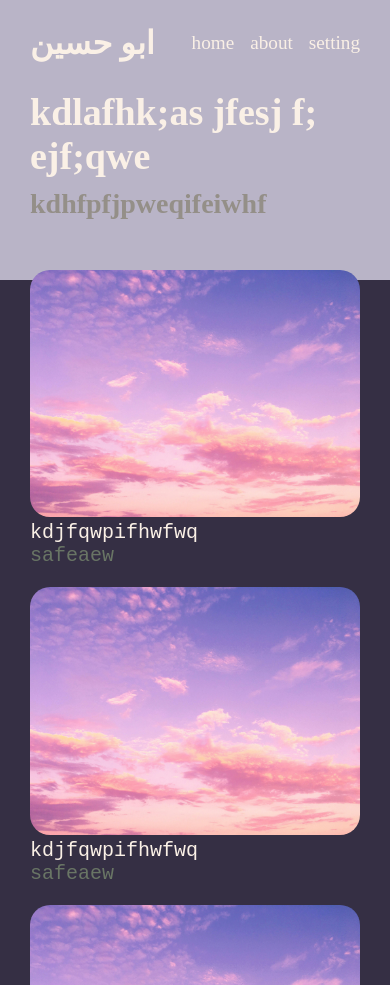
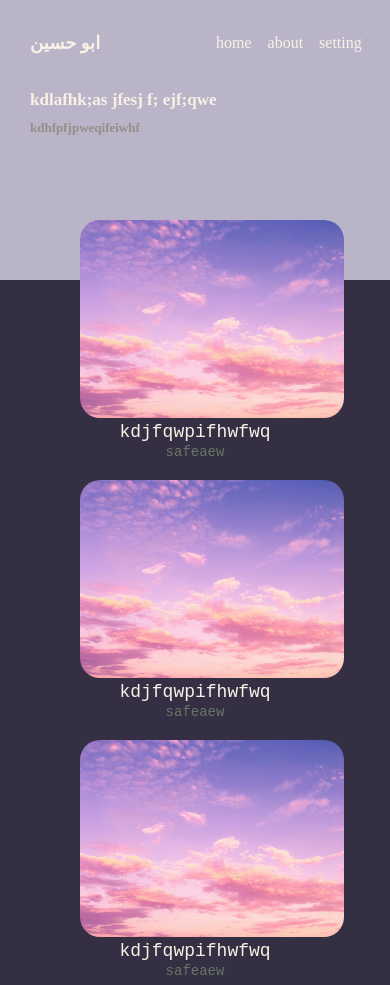
Before and after one commit to alisafaa123/Class2, a plain HTML site: page task/HW3/index.html in a window 390 px wide. Shown: the top 985 px of the page. Drawn offline with Linux system fonts and the light colour scheme.

Commit message:
version 3

```diff
--- a/task/HW3/style.css
+++ b/task/HW3/style.css
@@ -113,7 +113,6 @@ header .option .other {
     font-size: 30px;
 
 }
-
 .footer .medui .icon {
     margin-left: 16px;
     background-color: rgb(58, 52, 52);
@@ -121,17 +120,18 @@ header .option .other {
     width: 40px;
     height: 40px;
 }
-
     @media screen and (max-width: 1000px){
         .items {
             grid-template-columns: repeat(2,1fr);
         }
-
     }
     @media screen and (max-width: 800px){
         .items {
             grid-template-columns: repeat(1,1fr);
             margin-top: -10px;
+        }
+        .items .card img{
+           align-items: center;
         }
         .body h1 {
             font-size: 38px;
@@ -139,5 +139,56 @@ header .option .other {
         .body h2 {
             font-size: 28px;
         }
-
     }
+    @media screen and (max-width: 600px){
+        .items {
+            grid-template-columns: repeat(1,1fr);
+            margin-top: -60px;
+            text-align: center;
+        }
+        .body h1 {
+            font-size: 28px;
+        }
+        .body h2 {
+            font-size: 18px;
+        }
+        .items .card img{
+            width: 450px;
+        }
+    }
+    @media screen and (max-width: 500px){
+        .items .card img{
+            width: 80%;
+            margin-left: 10%;
+        }
+        .items .card p {
+            font-size: 18px;
+        }
+        .items .card a {
+            font-size: 14px;
+        }
+        header .log h1{
+            font-size: 18px;
+        }
+        header .option{
+            width: 160px;
+            font-size: 16px;
+        }
+    }
+    @media screen and (max-width: 400px){
+        .body h1 {
+            font-size: 17px;
+        }
+        .body h2 {
+            font-size: 13px;
+        }
+    }
+    @media screen and (max-width: 350px){
+        header .log h1{
+            font-size: 13px;
+        }
+        header .option{
+            width: 130px;
+            font-size: 13px;
+        }
+    }
```
